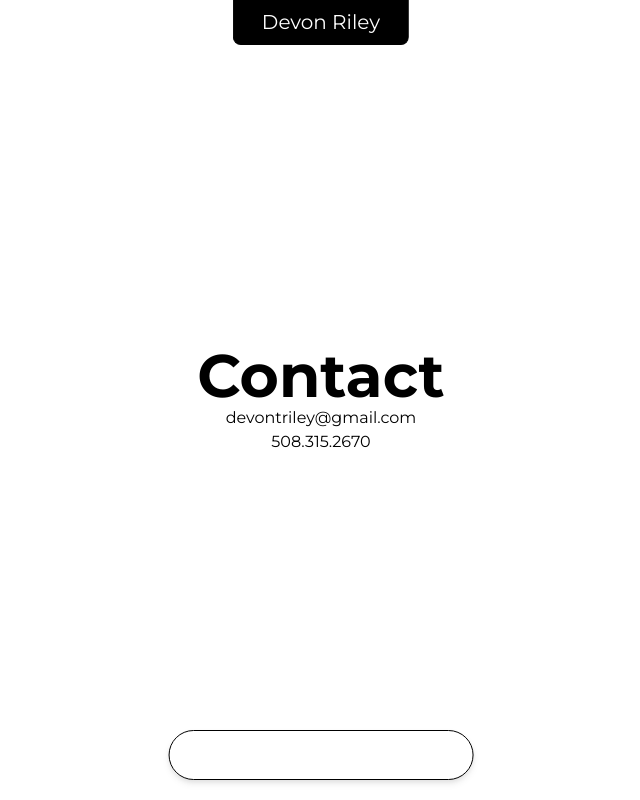
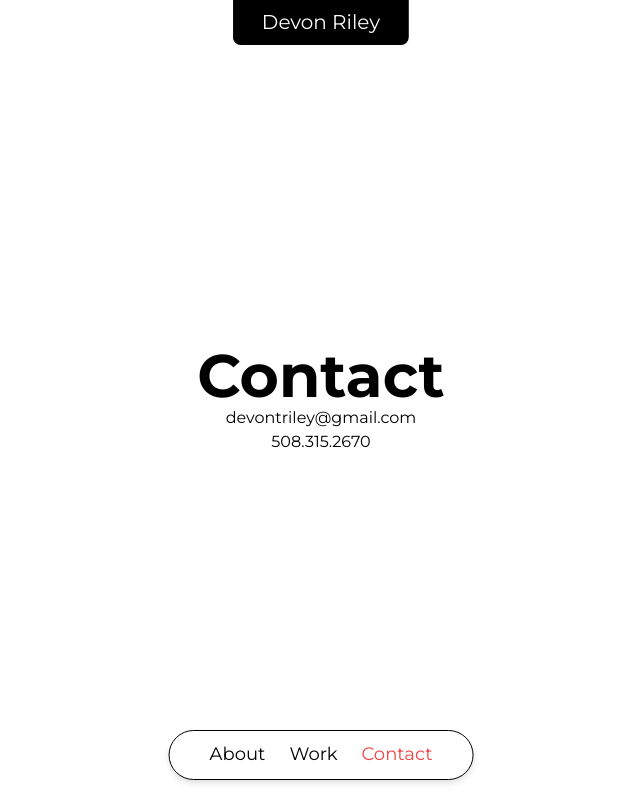
Before and after one commit to devontriley/devon-portfolio, a React (Create React App) app: page /contact in a window 1280 px wide. Shown: the whole page, without its empty margins (319-959 px from the left). Built offline with nearby package versions, Linux system fonts and the light colour scheme.

Commit message:
Remove .text-white from nav links

```diff
--- a/src/components/Header/Header.js
+++ b/src/components/Header/Header.js
@@ -8,7 +8,7 @@ const HeaderNavLink = ({ name, path }) => {
             <NavLink
             key={path}
             to={path}
-            className={`inline-block mx-3 text-lg text-white leading-none ${linkColor}`}
+            className={`inline-block mx-3 text-lg leading-none ${linkColor}`}
         >
             {name}
         </NavLink>
```
